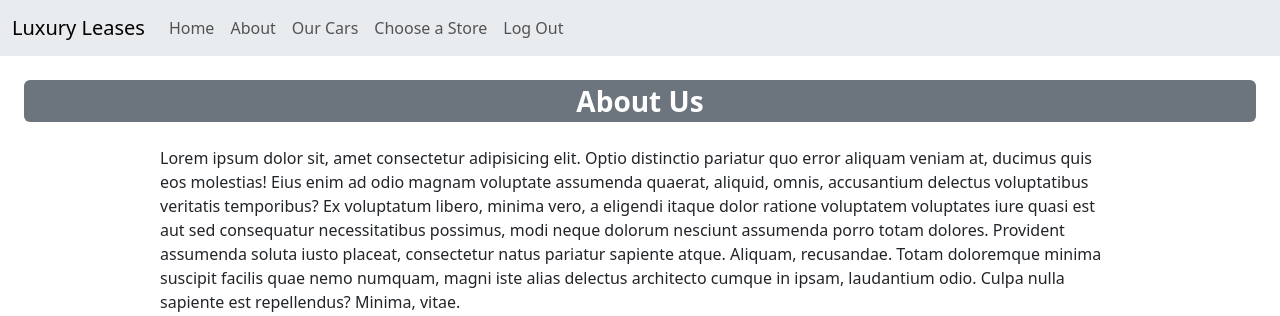
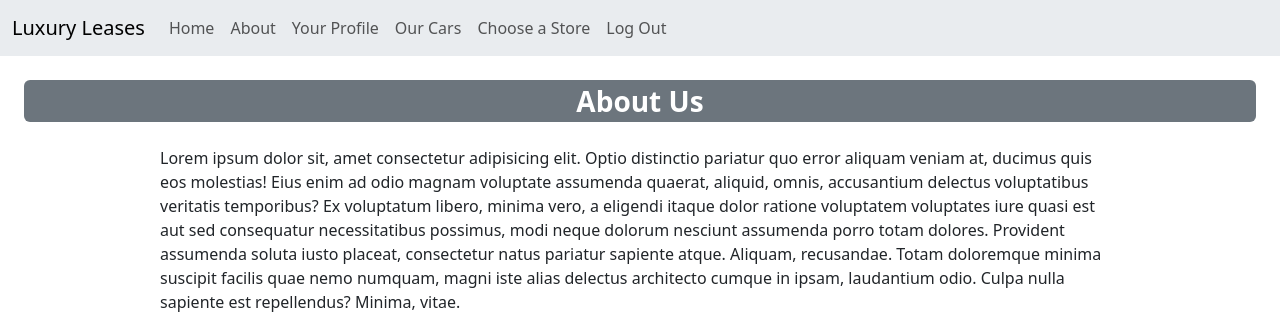
Before and after one commit to Peng2558/luxuryleases, a Django app: page /about/ in a window 1280 px wide. Shown: the top 316 px of the page. Run offline with Django 5.2, Linux system fonts and the light colour scheme; the visitor is signed in with stand-in values (Sample User, id 1).

Commit message:
add link to user profile AND reset login redirect to user profile

```diff
--- a/luxuryleases/settings.py
+++ b/luxuryleases/settings.py
@@ -92,5 +92,5 @@ STATIC_URL = 'static/'
 
 DEFAULT_AUTO_FIELD = 'django.db.models.BigAutoField'
 
-LOGIN_REDIRECT_URL = '/'
+LOGIN_REDIRECT_URL = 'users_detail'
 LOGOUT_REDIRECT_URL = '/'
--- a/main_app/templates/base.html
+++ b/main_app/templates/base.html
@@ -26,6 +26,9 @@
             <a class="nav-link" href="{% url 'about' %}">About</a>
           </li>
           {% if user.is_authenticated %}
+            <li class='nav-item'>
+              <a class='nav-link' href='{% url "users_detail" user.id %}'>Your Profile</a>
+            </li>
             <li class='nav-item'>
               <a class='nav-link' href='{% url "cars_index" %}'>Our Cars</a>
             </li>
```
